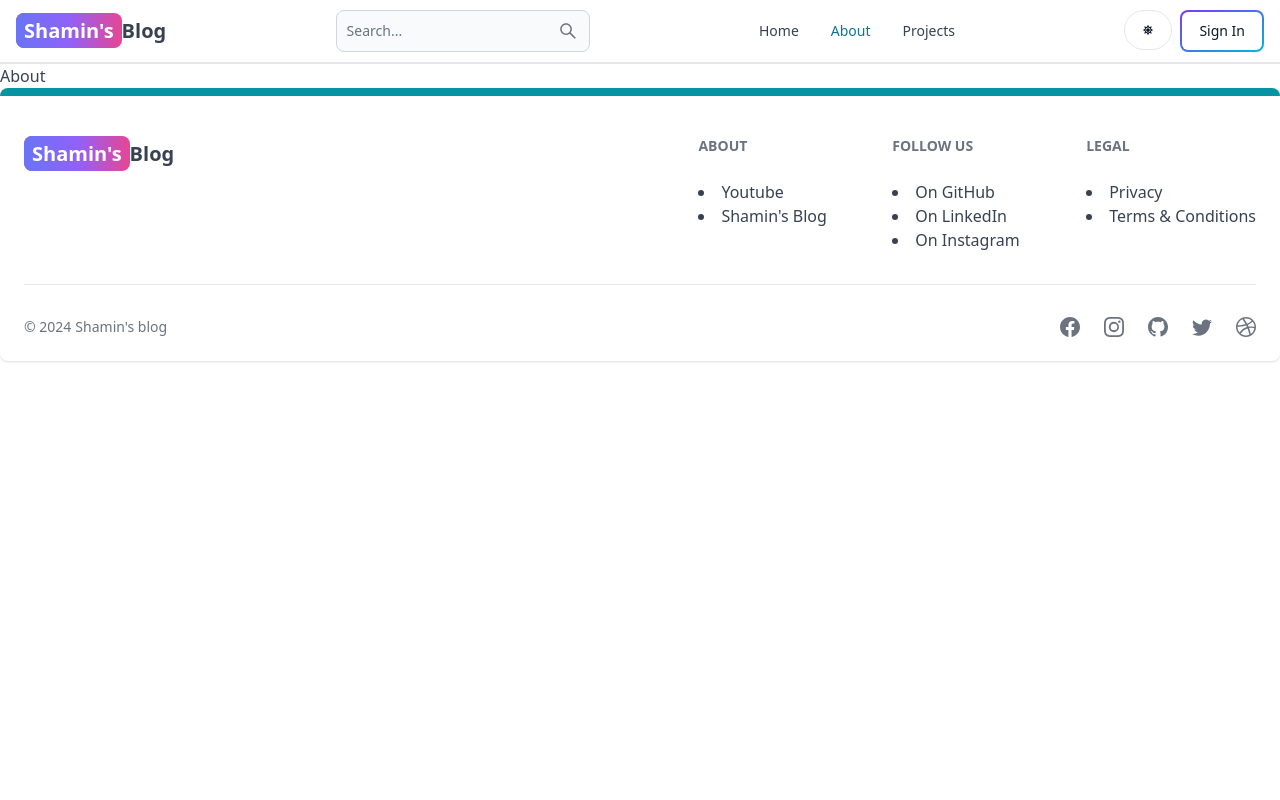
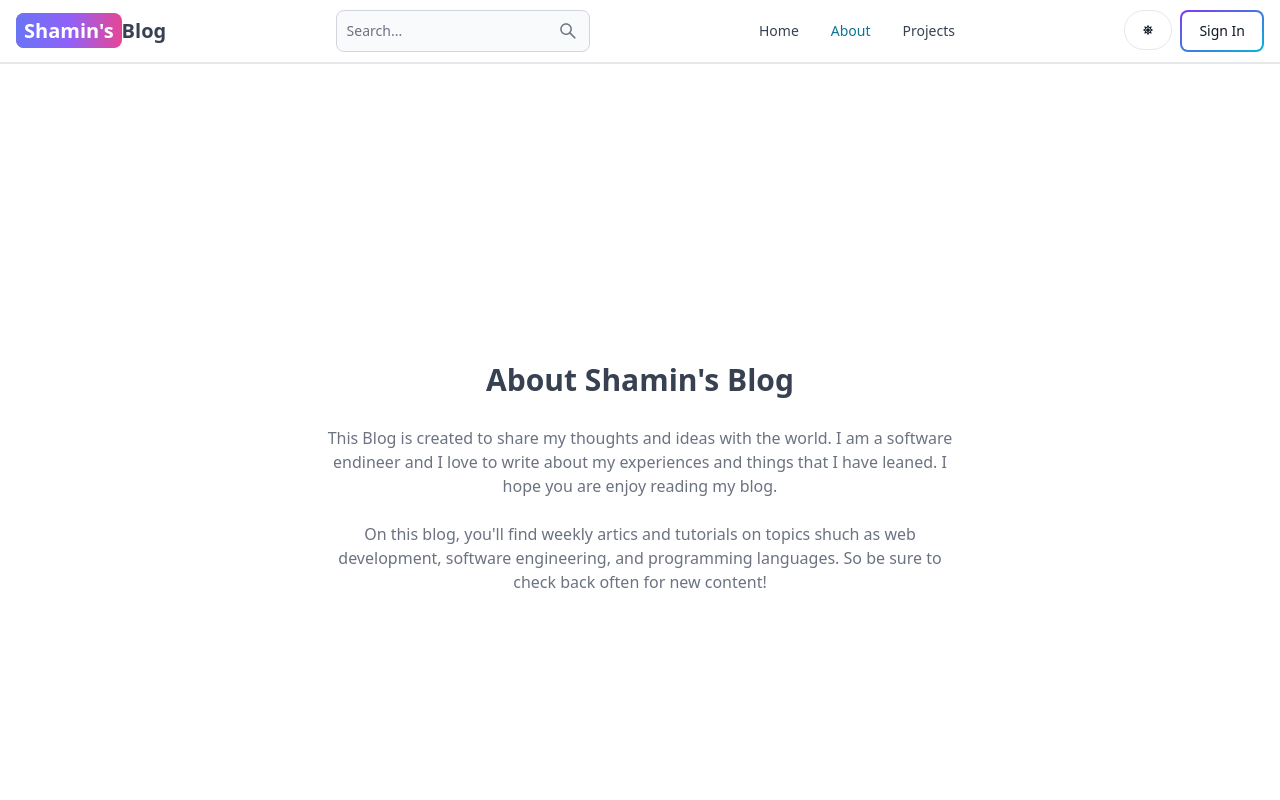
Before and after one commit to ShaminAkarsha/mearn-blog, a React (Vite) app in the folder client/: page /about in a window 1280 px wide. Shown: the top 800 px of the page. Built offline with nearby package versions, Linux system fonts and the light colour scheme; no server answers.

Commit message:
Complete about and project pages

```diff
--- a/client/src/pages/About.jsx
+++ b/client/src/pages/About.jsx
@@ -1,5 +1,23 @@
 export default function About() {
   return (
-    <div>About</div>
-  )
+    <div className="min-h-screen flex items-center justify-center">
+      <div className="max-w-2xl mx-auto p-3 text-center">
+        <div>
+          <h1 className="text-3xl font-semibold text-center my-7">About Shamin's Blog</h1>
+          <div className="text-md text-gray-500 flex flex-col gap-6">
+          <p>
+            This Blog is created to share my thoughts and ideas with the world.
+            I am a software endineer and I love to write about my experiences
+            and things that I have leaned. I hope you are enjoy reading my blog.
+          </p>
+          <p>
+            On this blog, you'll find weekly artics and tutorials on topics
+            shuch as web development, software engineering, and programming
+            languages. So be sure to check back often for new content!
+          </p>
+          </div>
+        </div>
+      </div>
+    </div>
+  );
 }
--- a/client/src/pages/Projects.jsx
+++ b/client/src/pages/Projects.jsx
@@ -1,5 +1,13 @@
+import CallToAction from "../component/CallToAction";
+
 export default function Projects() {
   return (
-    <div>Projects</div>
+    <div className="min-h-screen max-w-2xl mx-auto flex justify-center items-center flex-col gap-6 p-3">
+      <h1 className="text-3xl font-semibold ">Projects</h1>
+      <p className="text-md text-gray-500">Build fun and engaging Projects
+        whule learning HTML, CSS, and JavaScript!
+      </p>
+      <CallToAction/>
+    </div>
   )
 }
```
